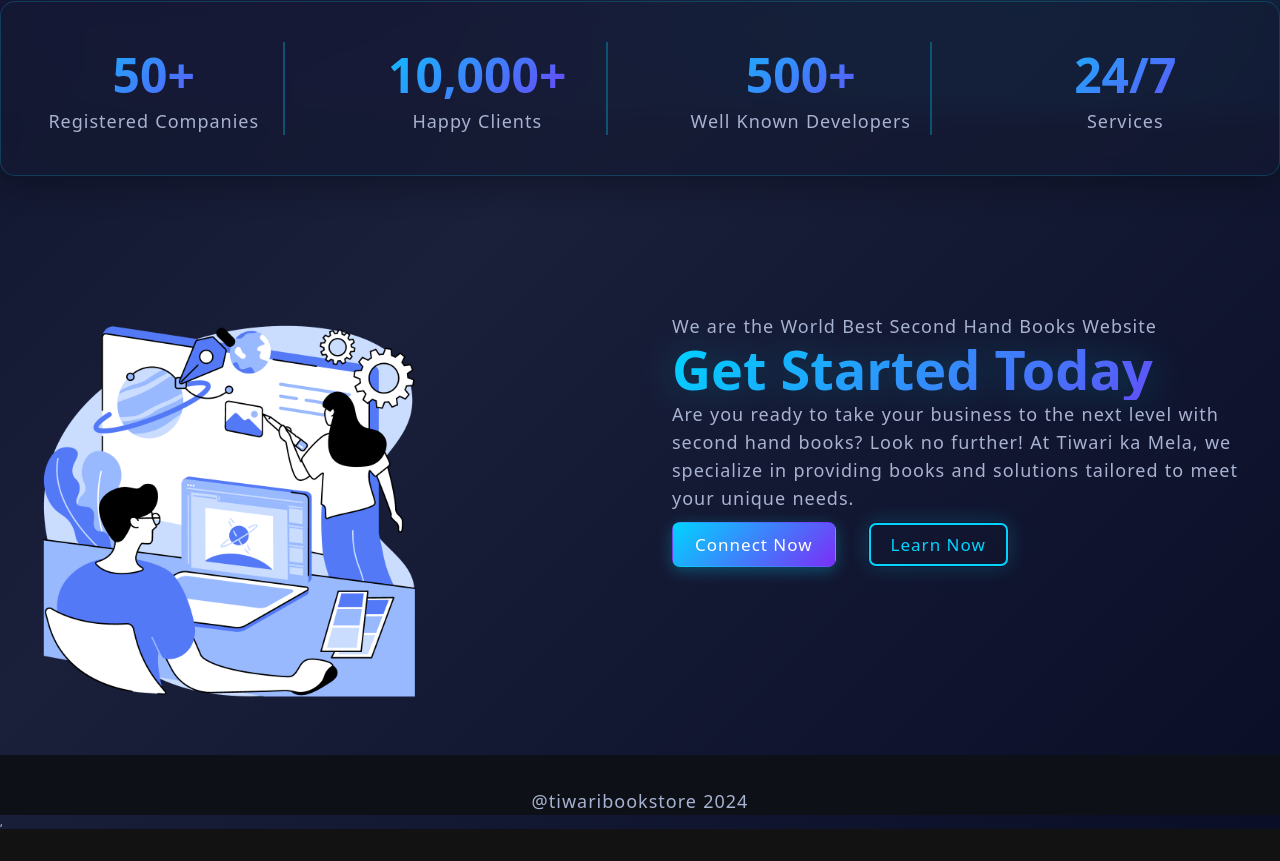
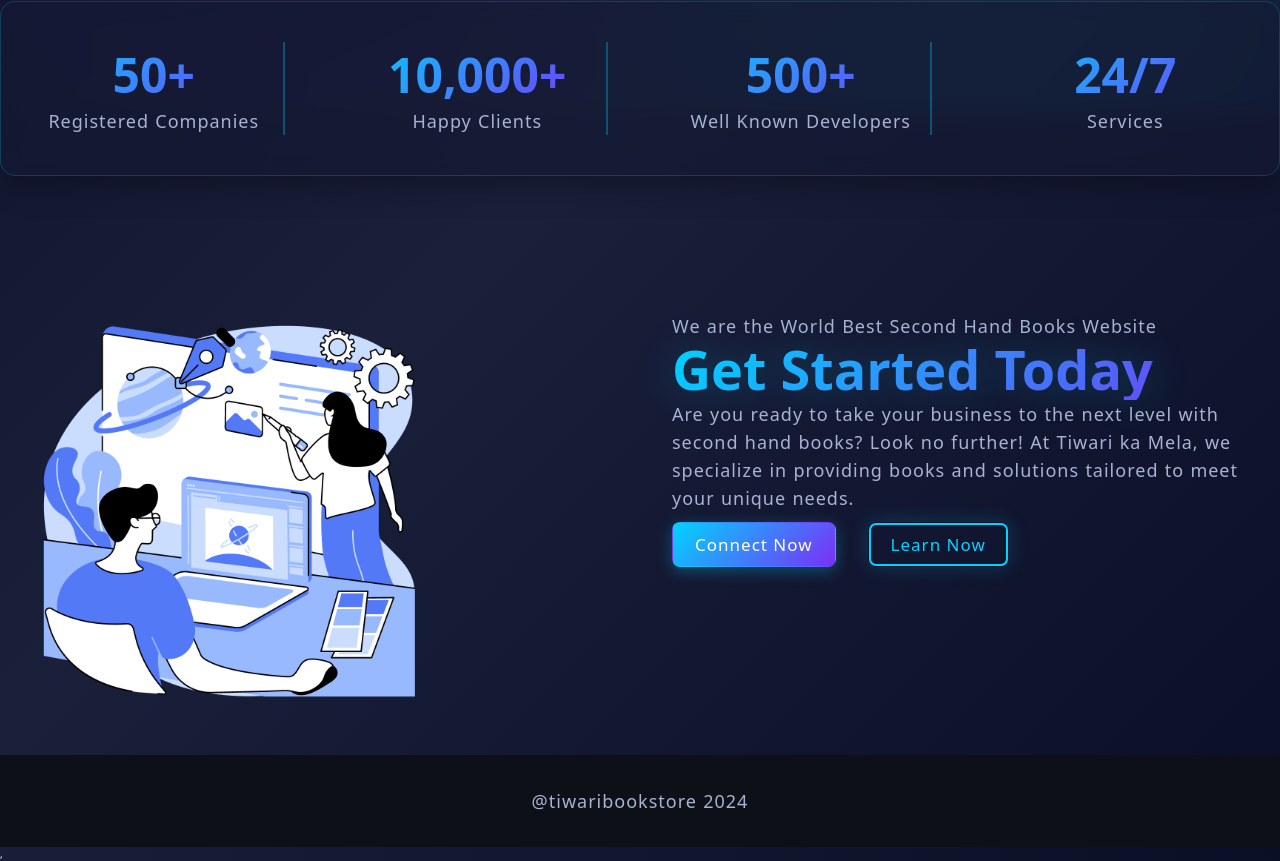
Before and after one commit to ReDWoLf1007/Something-new, a React (Vite) app in the folder client/: page / in a window 1280 px wide. Shown: the part 686-1547 px from the top of the page. Before the commit the page ends 1515 px from the top, so only its background shows below. Built offline with nearby package versions, Linux system fonts and the light colour scheme; no server answers.

Commit message:
footer check 1.1

```diff
--- a/client/src/App.jsx
+++ b/client/src/App.jsx
@@ -31,8 +31,8 @@
             <Route path="*" element= {<Error />}  />
           </Routes>
         </div>
+      </div>
         <Footer />
-      </div>
     </BrowserRouter>
     </>
   );
--- a/client/src/components/Footer.css
+++ b/client/src/components/Footer.css
@@ -1,5 +1,5 @@
 footer {
-    padding-top: 3.2rem;
+    padding: 3.2rem;
     text-align: center;
     background-color: var(--dark-color);
     color: var(--text-primary);
```
